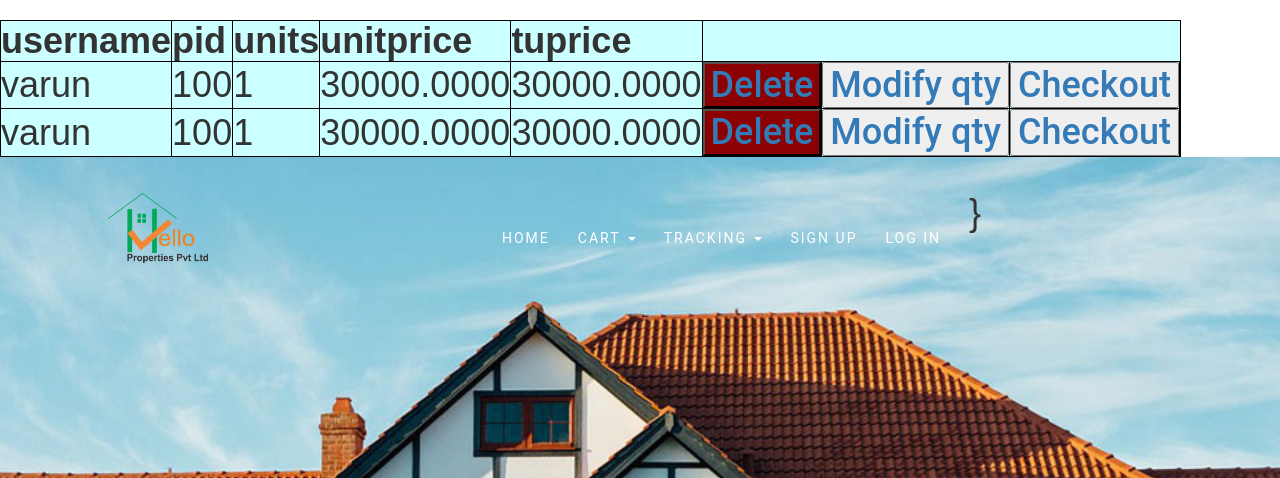
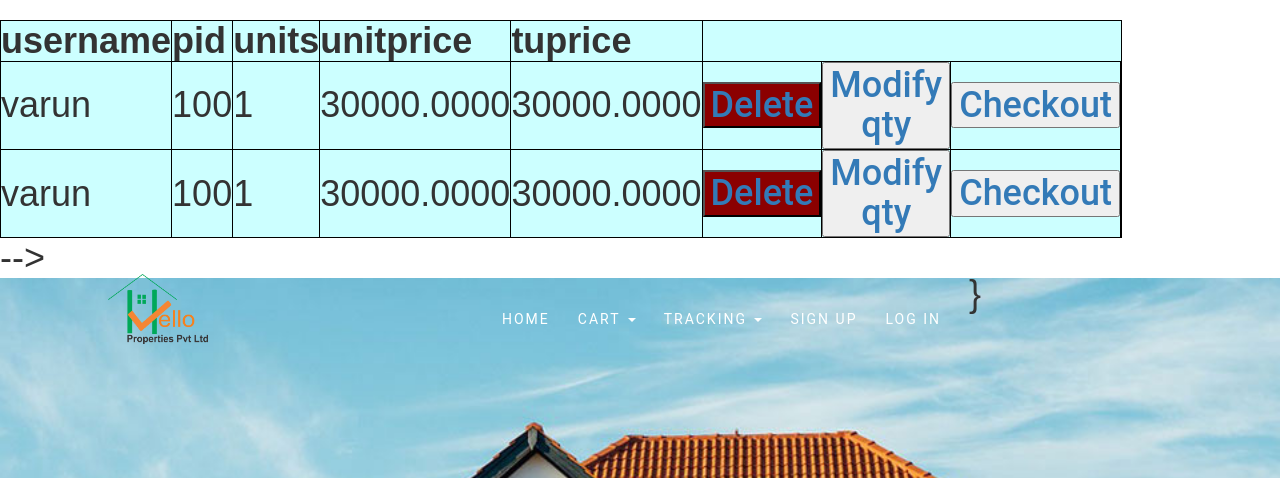
Before and after one commit to varunnkrishna/ecommshop, a Django app: template cartapp/templates/cartapp/viewcart.html in a window 1280 px wide. Shown: the top 478 px of the page. Run offline with Django 3.2, Linux system fonts and the light colour scheme; the template is opened without the code that fills it: values that come from a table or form of the project are taken from there, others are empty; data comes from the database, SQL or seed files in the repository; both versions use the stored data as it was after the commit; some libraries are stand-ins or nearby versions.

Commit message:
resolved previously render error

```diff
--- a/cartapp/templates/cartapp/viewcart.html
+++ b/cartapp/templates/cartapp/viewcart.html
@@ -1,6 +1,6 @@
 {% extends "homeapp/index.html" %}
 
-{% block viewcart %}
+<!-- {% block viewcart %} -->
 <!DOCTYPE html>
 <html lang="en">
 <head>
@@ -11,6 +11,8 @@
     <style>
     table, th, td {
     border: 1px solid black;
+    width: 80%;
+    text-align: left;
                   }
     </style>
 </head>
@@ -45,4 +47,4 @@
 </body>
 </html>
 
-{% endblock %}
+<!-- {% endblock %} -->
--- a/cartapp/views.py
+++ b/cartapp/views.py
@@ -34,6 +34,8 @@ def insertcart(request):
 	ct= Cart(username=c, pid=a, units=b, unitprice=d, tuprice=e)
 	ct.save()
 	print('insert cart sucessfull2')
+
+
 	return render(request, 'cartapp/insertcart.html')
 
 
@@ -47,6 +49,8 @@ def delete(request):
 	# return HttpResponse('delete item')
     cs=Cart.objects.filter(id=int(request.GET["id"]))
     cs.delete()
+
+
     return render(request,'cartapp/viewcart.html',{'x': display(request)})
 
 def display (request):
--- a/homeapp/templates/homeapp/index.html
+++ b/homeapp/templates/homeapp/index.html
@@ -20,9 +20,9 @@
 
 </head>
 
-{% block viewcart %}
+<!-- {% block viewcart %}
 
-{% endblock %}
+{% endblock %} -->
 
 <body>
     <!-- header -->
@@ -165,7 +165,9 @@
 
                 </form>
             </div>
-            <ul class="slider">
+
+
+ -->            <ul class="slider">
               <li>
                 <figure class="slide" style="background-image: url({% static 'images/slider4.jpg' %})">
                   <figcaption>"MAKE A HELLO <i class="fa fa-phone fa-1x"></i>TO CHANGE YOUR LIVING STYLE"</figcaption>
--- a/productapp/models.py
+++ b/productapp/models.py
@@ -14,6 +14,7 @@ class Product(models.Model):
 
 class Stock(models.Model):
     prodid = models.OneToOneField(Product, on_delete=models.CASCADE, primary_key = True)
+    # CASCADE: When the referenced object is deleted, also delete the objects that have references to it
     #pcat = models.OneToOneField(Product, on_delete=models.CASCADE, primary_key = True)
     tot_qty = models.IntegerField()
     last_update = models.DateField()
```
Also changed, not shown: db.sqlite3.
